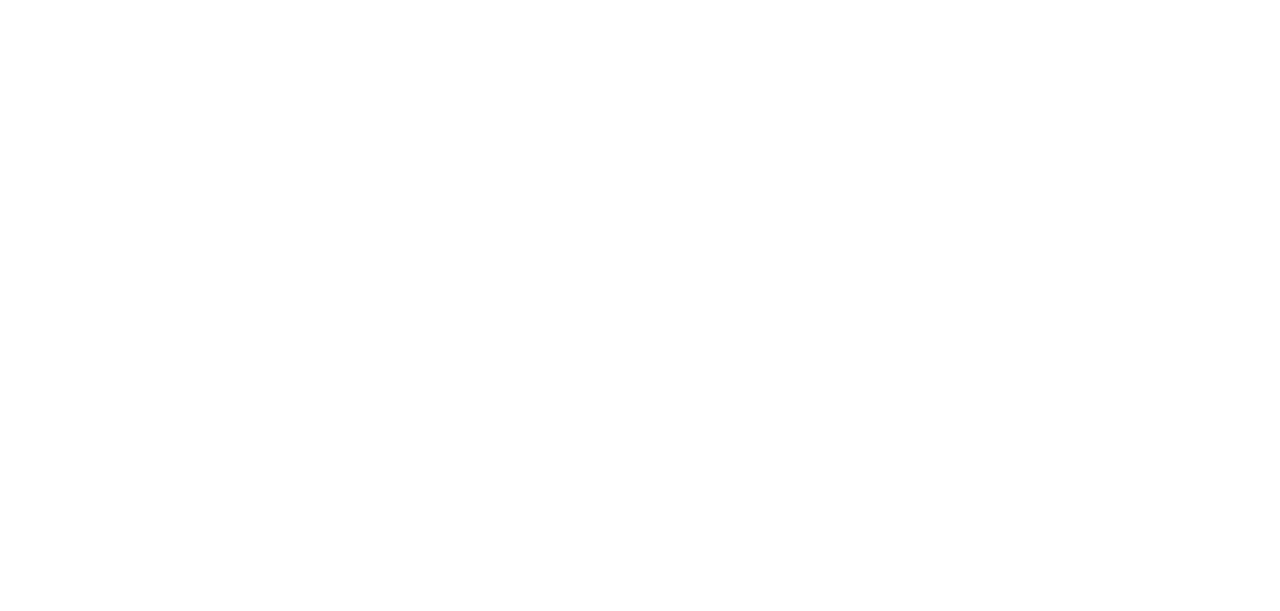
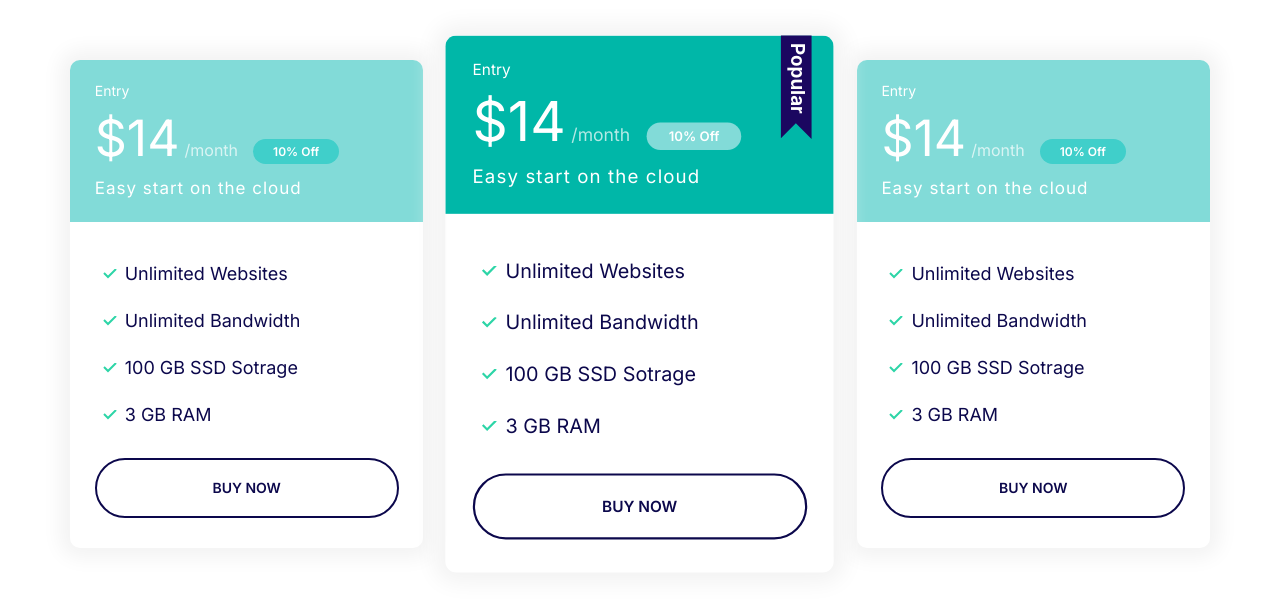
Before and after one commit to smircodes/Moshify, a website: page index.html in a window 1280 px wide. Drawn offline with Linux system fonts and the light colour scheme.

Commit message:
create block plans component.

```diff
--- a/css/style.css
+++ b/css/style.css
@@ -279,7 +279,7 @@ a {
 }
 .card__header,
 .card__body {
-  padding: 2rem 1rem;
+  padding: 2rem 7%;
 }
 .card--primary .card__header {
   background: var(--color-primary);
@@ -297,8 +297,8 @@ a {
 }
 
 /* Plans */
-.plan .card {
-  max-width: 500px;
+.plan {
+  transition: transform 0.2s ease-out;
 }
 .plan__name {
   color: #fff;
@@ -318,6 +318,8 @@ a {
 .plan__desc {
   letter-spacing: 1px;
   font-size: 2rem;
+  font-weight: 300;
+  display: block;
 }
 .plan .list__item {
   margin-bottom: 2rem;
@@ -330,8 +332,14 @@ a {
   display: inline-block;
   width: 40px;
   position: absolute;
-  top: -5px;
+  top: -6px;
   right: 4%;
+}
+.plan:hover {
+  transform: scale(1.05);
+}
+.plan--popular:hover {
+  transform: scale(1.15);
 }
 @media screen and (min-width: 1024px) {
   .plan--popular {
@@ -422,7 +430,7 @@ a {
 }
 
 @media screen and (min-width: 1024px) {
-  .grid--lx3 {
+  .grid--1x3 {
     grid-template-columns: repeat(3, 1fr);
   }
 }
@@ -650,3 +658,13 @@ a {
     grid-template-columns: repeat(auto-fit, minmax(100px, 1fr));
   }
 }
+
+/* Plans block */
+
+.block-plans .card {
+  max-width: 500px;
+  margin: 0 auto;
+}
+.block-plans .grid {
+  gap: 8rem 4rem;
+}
--- a/index.html
+++ b/index.html
@@ -14,6 +14,74 @@
     <link rel="stylesheet" href="css/style.css" />
   </head>
   <body>
+    <section class="block block-plans">
+      <div class="container">
+        <div class="grid grid--1x3">
+          <div class="plan">
+            <section class="card card--secondary">
+              <header class="card__header">
+                <h3 class="plan__name">Entry</h3>
+                <span class="plan__price">$14</span>
+                <span class="plan__cycle">/month</span>
+                <span class="badge badge--secondary badge--small">10% Off</span>
+                <span class="plan__desc">Easy start on the cloud</span>
+              </header>
+              <div class="card__body">
+                <ul class="list list--tick">
+                  <li class="list__item">Unlimited Websites</li>
+                  <li class="list__item">Unlimited Bandwidth</li>
+                  <li class="list__item">100 GB SSD Sotrage</li>
+                  <li class="list__item">3 GB RAM</li>
+                </ul>
+                <button class="btn btn--outline block--btn">Buy Now</button>
+              </div>
+            </section>
+          </div>
+
+          <div class="plan plan--popular">
+            <section class="card card--primary">
+              <header class="card__header">
+                <h3 class="plan__name">Entry</h3>
+                <span class="plan__price">$14</span>
+                <span class="plan__cycle">/month</span>
+                <span class="badge badge--secondary badge--small">10% Off</span>
+                <span class="plan__desc">Easy start on the cloud</span>
+              </header>
+              <div class="card__body">
+                <ul class="list list--tick">
+                  <li class="list__item">Unlimited Websites</li>
+                  <li class="list__item">Unlimited Bandwidth</li>
+                  <li class="list__item">100 GB SSD Sotrage</li>
+                  <li class="list__item">3 GB RAM</li>
+                </ul>
+                <button class="btn btn--outline block--btn">Buy Now</button>
+              </div>
+            </section>
+          </div>
+
+          <div class="plan">
+            <section class="card card--secondary">
+              <header class="card__header">
+                <h3 class="plan__name">Entry</h3>
+                <span class="plan__price">$14</span>
+                <span class="plan__cycle">/month</span>
+                <span class="badge badge--secondary badge--small">10% Off</span>
+                <span class="plan__desc">Easy start on the cloud</span>
+              </header>
+              <div class="card__body">
+                <ul class="list list--tick">
+                  <li class="list__item">Unlimited Websites</li>
+                  <li class="list__item">Unlimited Bandwidth</li>
+                  <li class="list__item">100 GB SSD Sotrage</li>
+                  <li class="list__item">3 GB RAM</li>
+                </ul>
+                <button class="btn btn--outline block--btn">Buy Now</button>
+              </div>
+            </section>
+          </div>
+        </div>
+      </div>
+    </section>
     <script src="js/script.js"></script>
   </body>
 </html>
```
Also changed, not shown: components/plans.html (+1 -1 lines).
